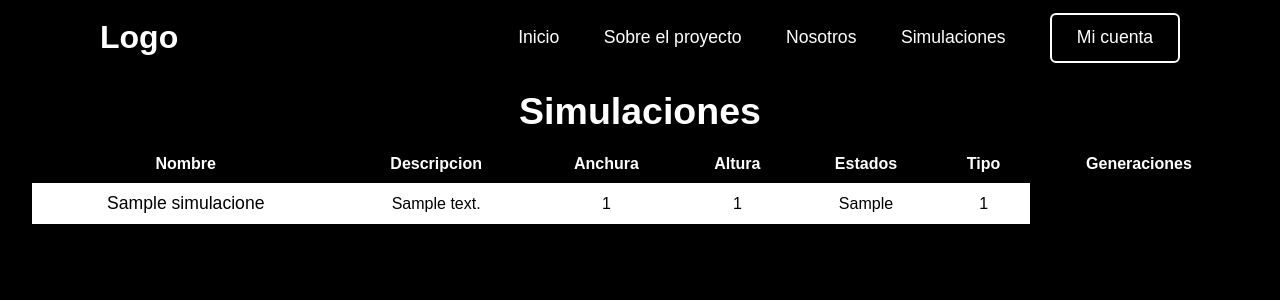
After one commit to luis-ale-117/DistribCell-back, a Flask app: page /simulaciones in a window 1280 px wide. The commit adds this page. Shown: the top 300 px of the page. Run offline with Flask 3, Linux system fonts and the light colour scheme; the visitor is signed in with stand-in values (Sample User, id 1); tables that the repository leaves empty hold one stand-in row (values such as "Sample post").

Commit message:
Agrega pagina para ver simulaciones guardadas. Aun no ejecutarlas ni guardarlas

```diff
--- a/app.py
+++ b/app.py
@@ -10,7 +10,7 @@ from flask_migrate import Migrate
 from routes import (
     inicio,
     inicio_sesion,
-    proyectos,
+    simulaciones,
     registro_usuario,
     sobre_el_equipo,
     sobre_el_proyecto,
@@ -40,7 +40,7 @@ app.config["SQLALCHEMY_TRACK_MODIFICATIONS"] = False
 app.register_blueprint(inicio.blueprint)
 app.register_blueprint(sobre_el_equipo.blueprint)
 app.register_blueprint(sobre_el_proyecto.blueprint)
-app.register_blueprint(proyectos.blueprint)
+app.register_blueprint(simulaciones.blueprint)
 app.register_blueprint(inicio_sesion.blueprint)
 app.register_blueprint(registro_usuario.blueprint)
 app.register_blueprint(usuarios.blueprint)
--- a/models/__init__.py
+++ b/models/__init__.py
@@ -67,6 +67,10 @@ class Simulaciones(db.Model):
         "Generaciones", cascade="all, delete", backref="simulaciones", lazy=True
     )
 
+    def numero_generaciones(self):
+        """Numero de generaciones de la simulacion"""
+        return len(self.generaciones)
+
 
 class Generaciones(db.Model):
     """
--- a/routes/simulaciones.py
+++ b/routes/simulaciones.py
@@ -3,32 +3,61 @@ simulaciones.py
 Modulo para el manejo de las simulaciones pertenecientes del usuario
 """
 from flask import Blueprint, redirect, url_for, render_template, flash, session
-from models import Simulaciones
+from models import Simulaciones, Usuarios
+from utils.db import db
 
 blueprint = Blueprint("simulaciones", __name__)
 
 
-@blueprint.route("/mi_cuenta", methods=["GET"])
-def pagina_datos_usuario():
-    """ABC"""
+@blueprint.route("/simulaciones", methods=["GET"])
+def pagina_simulaciones():
+    """Muestra las simulaciones del usuario"""
     if "usuario_id" not in session:
         flash("Por favor, inicia sesion.", "info")
         return redirect(url_for("inicio.pagina_inicio"))
-    usuario = Simulaciones.query.get(session["usuario_id"])
+    usuario = Usuarios.query.get(session["usuario_id"])
     if usuario is None:
         session.pop("usuario_id", None)
         flash("Cuenta no encontrada. Vuelve a iniciar sesión", "error")
         return redirect(url_for("sesion.pagina_inicio_de_sesion"))
-    return render_template("gestion_cuenta.html", usuario=usuario)
+    simulaciones = Simulaciones.query.filter_by(usuario_id=usuario.id).all()
+    return render_template(
+        "simulaciones.html", usuario=usuario, simulaciones=simulaciones
+    )
 
 
-@blueprint.route("/actualizar_proyecto", methods=["POST"])
-def actualizar_proyecto():
-    """ABC"""
-    return "UPDATE"
+@blueprint.route("/simulaciones/<int:simulacion_id>", methods=["GET"])
+def pagina_simulacion(simulacion_id: int):
+    """Muestra las simulaciones del usuario"""
+    if "usuario_id" not in session:
+        flash("Por favor, inicia sesion.", "info")
+        return redirect(url_for("inicio.pagina_inicio"))
+    usuario = Usuarios.query.get(session["usuario_id"])
+    if usuario is None:
+        session.pop("usuario_id", None)
+        flash("Cuenta no encontrada. Vuelve a iniciar sesión", "error")
+        return redirect(url_for("sesion.pagina_inicio_de_sesion"))
+    simulacion = Simulaciones.query.filter_by(
+        usuario_id=usuario.id, id=simulacion_id
+    ).first_or_404()
+    return render_template("simulacion.html", usuario=usuario, simulacion=simulacion)
 
 
-@blueprint.route("/borrar_proyecto", methods=["POST"])
-def borrar_proyecto():
-    """ABC"""
-    return "DELETE"
+@blueprint.route("/simulaciones/<int:simulacion_id>/borrar", methods=["GET"])
+def borrar_simulacion(simulacion_id: int):
+    """Borra la simulacion seleccionada"""
+    if "usuario_id" not in session:
+        flash("Por favor, inicia sesion.", "info")
+        return redirect(url_for("inicio.pagina_inicio"))
+    usuario = Usuarios.query.get(session["usuario_id"])
+    if usuario is None:
+        session.pop("usuario_id", None)
+        flash("Cuenta no encontrada. Vuelve a iniciar sesión", "error")
+        return redirect(url_for("sesion.pagina_inicio_de_sesion"))
+    simulacion = Simulaciones.query.filter_by(
+        usuario_id=usuario.id, id=simulacion_id
+    ).first_or_404()
+    db.session.delete(simulacion)
+    db.session.commit()
+    flash("Simulacion borrada con exito", "exito")
+    return redirect(url_for("simulaciones.pagina_simulaciones"))
--- a/routes/usuarios.py
+++ b/routes/usuarios.py
@@ -22,7 +22,7 @@ def validar_campos(nombre: str, apellido: str, correo: str) -> str | None:
 
 @blueprint.route("/mi_cuenta", methods=["GET"])
 def pagina_datos_usuario():
-    """ABC"""
+    """Muestra los datos del usuario"""
     if "usuario_id" not in session:
         return redirect(url_for("inicio.pagina_inicio"))
     usuario = Usuarios.query.get(session["usuario_id"])
--- a/static/styles/other.css
+++ b/static/styles/other.css
@@ -10,7 +10,7 @@ a:hover {
     color: #3498DB;
 }
 
-.contenedor{
+.contenedor {
     height: auto;
     width: auto;
     display: flex;
@@ -51,7 +51,7 @@ a:hover {
     height: 320px;
     width: 320px;
     border-radius: 10px;
-    padding:5px 10px;
+    padding: 5px 10px;
     background-color: black;
     box-sizing: border-box;
     background-size: 100%;
@@ -103,7 +103,7 @@ a:hover {
     transition: 1s;
 }
 
-.para2{
+.para2 {
     text-align: justify;
     color: white;
     padding-left: 30px;
@@ -128,3 +128,133 @@ a:hover {
     transition: 1s;
     opacity: 0;
 }
+
+.sim {
+    position: relative;
+    width: 95%;
+    display: flex;
+    justify-content: space-around;
+    align-items: center;
+    overflow: hidden;
+    bottom: -70px;
+}
+
+.sim .tab {
+    position: relative;
+    border-collapse: collapse;
+    width: 100%;
+    font-family: Arial, sans-serif;
+}
+
+.sim .tab-th {
+    padding: 10px;
+    text-align: center;
+    background-color: black;
+    color: white;
+    font-weight: bold;
+}
+
+.sim .tab-td {
+    padding: 10px;
+    text-align: center;
+    background-color: white;
+    color: black;
+}
+
+
+.infosim {
+    color: white;
+    padding-left: 30px;
+    padding-right: 30px;
+    font-size: 17px;
+}
+
+.contsim {
+    position: relative;
+    width: 70%;
+    background-color: black;
+    border: 2px solid rgba(255, 255, 255, 0.5);
+    border-radius: 20px;
+    backdrop-filter: blur(20px);
+    box-shadow: 0 0 30px rgba(255, 255, 255, 0.5);
+    bottom: -70px;
+    overflow: hidden;
+}
+
+.whitelink {
+    position: relative;
+    font-size: 1.1em;
+    color: white;
+    font-weight: 500;
+    text-decoration: none;
+}
+
+.whitelink:link {
+    color: white;
+}
+
+.whitelink:visited {
+    color: white;
+}
+
+.whitelink:hover {
+    color: white;
+}
+
+.whitelink::after {
+    content: '';
+    position: absolute;
+    left: 0;
+    bottom: -6px;
+    width: 100%;
+    height: 3px;
+    background: white;
+    border-radius: 5px;
+    transform-origin: right;
+    transform: scaleX(0);
+    transition: transform .5s;
+}
+
+.whitelink:hover::after {
+    transform-origin: left;
+    transform: scaleX(1);
+}
+
+.blacklink {
+    position: relative;
+    font-size: 1.1em;
+    color: black;
+    font-weight: 500;
+    text-decoration: none;
+}
+
+.blacklink:link {
+    color: black;
+}
+
+.blacklink:visited {
+    color: black;
+}
+
+.blacklink:hover {
+    color: black;
+}
+
+.blacklink::after {
+    content: '';
+    position: absolute;
+    left: 0;
+    bottom: -6px;
+    width: 100%;
+    height: 3px;
+    background: black;
+    border-radius: 5px;
+    transform-origin: right;
+    transform: scaleX(0);
+    transition: transform .5s;
+}
+
+.blacklink:hover::after {
+    transform-origin: left;
+    transform: scaleX(1);
+}
--- a/templates/base.html
+++ b/templates/base.html
@@ -24,6 +24,7 @@
                 <li class="nav-li"><a class="link" href="{{ url_for('sobre_el_proyecto.pagina_sobre_el_proyecto') }}">Sobre el proyecto</a></li>
                 <li class="nav-li"><a class="link" href="{{ url_for('sobre_el_equipo.pagina_sobre_el_equipo') }}">Nosotros</a></li>
                 {% if usuario %}
+                <li class="nav-li"><a class="link" href="{{ url_for('simulaciones.pagina_simulaciones') }}">Simulaciones</a></li>
                 <li class="nav-li"><a href="{{ url_for('usuarios.pagina_datos_usuario') }}"><button id="btnLogin-popup" class="btnLogin-popup">Mi cuenta</button></a></li>
                 {% else %}
                 <li class="nav-li"><a href="{{ url_for('sesion.pagina_inicio_de_sesion') }}"><button id="btnLogin-popup" class="btnLogin-popup">Inicia Sesion</button></a></li>
--- /dev/null
+++ b/templates/simulaciones.html
@@ -0,0 +1,47 @@
+{% extends 'base.html' %}
+
+{% block titulo %}Simulaciones{% endblock %}
+
+
+{% block contenido %}
+<div class="contenedor">
+    <div class="title">
+        <h2>Simulaciones</h2>
+    </div>
+    <div class="sim">
+        <table class="tab">
+            <tr>
+                <th class="tab-th">Nombre</th>
+                <th class="tab-th">Descripcion</th>
+                <th class="tab-th">Anchura</th>
+                <th class="tab-th">Altura</th>
+                <th class="tab-th">Estados</th>
+                <th class="tab-th">Tipo</th>
+                <th class="tab-th">Generaciones</th>
+            </tr>
+            {% if simulaciones %}
+            {% for simulacion in simulaciones %}
+            <tr>
+                <td class="tab-td">
+                    <a class="blacklink"
+                        href="{{ url_for('simulaciones.pagina_simulacion', simulacion_id=simulacion.id) }}">
+                        {{ simulacion.nombre }}
+                    </a>
+                </td>
+                <td class="tab-td">{{ simulacion.descripcion }}</td>
+                <td class="tab-td">{{ simulacion.anchura }}</td>
+                <td class="tab-td">{{ simulacion.altura }}</td>
+                <td class="tab-td">{{ simulacion.tipo }}</td>
+                <td class="tab-td">{{ simulacion.generaciones|length }}</td>
+            </tr>
+
+            {% endfor %}
+            {% else %}
+            <tr class="tab-td">
+                <td colspan="8">No hay simulaciones</td>
+            </tr>
+            {% endif %}
+        </table>
+    </div>
+</div>
+{% endblock %}
```
Also changed, not shown: routes/proyectos.py (deleted, +0 -25 lines), templates/simulacion.html (added, +34 -0 lines).
